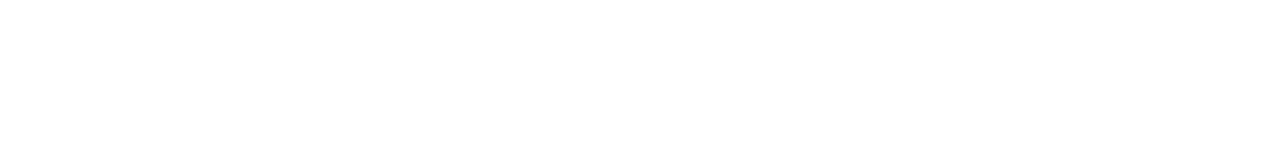
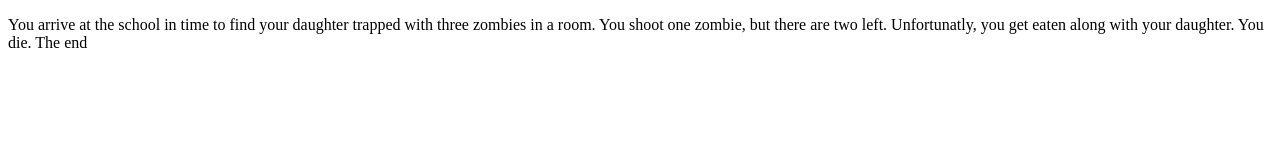
Before and after one commit to bchan760/adventure-game, a plain HTML site: page school1.html in a window 1280 px wide. Drawn offline with Linux system fonts and the light colour scheme.

Commit message:
fixed endings

```diff
--- a/school1.html
+++ b/school1.html
@@ -0,0 +1,15 @@
+<!DOCTYPE html>
+<html>
+    <head>
+        <title>You arrive at the school</title>
+        <link rel="stylesheet" href=main.css>
+    </head>
+
+    <body>
+        <p>
+            You arrive at the school in time to find your daughter trapped with three zombies in a room. You shoot one zombie, but there are two left. Unfortunatly, you get eaten along with your daughter. You die.
+            The end
+        </p>
+
+    </body>
+</html>
```
Also changed, not shown: school2.html (+15 -0 lines), school3.html (+15 -0 lines), stage33jujitsu.html (+1 -1 lines), stage33knife.html (+1 -0 lines), stage3knife.html (+1 -0 lines).
